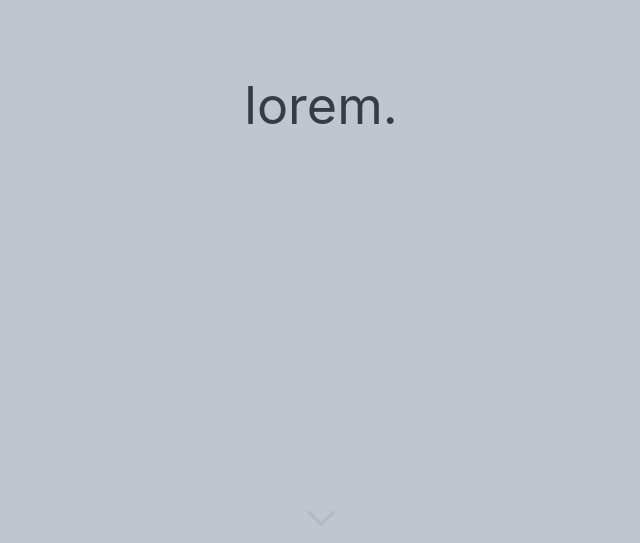
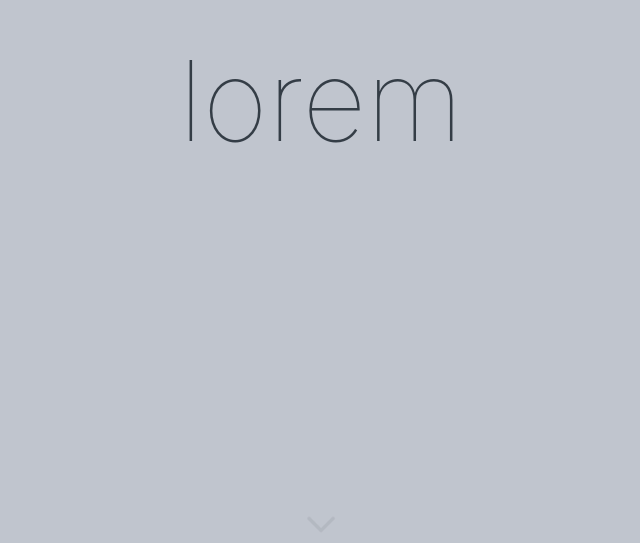
Before and after one commit to fabioaromanini/lorem-frontend, a React (Create React App) app: page / in a window 1280 px wide. Shown: the part 257-800 px from the top of the page, without its empty margins (319-959 px from the left). Built offline with nearby package versions, Linux system fonts and the light colour scheme.

Commit message:
style - adapts landing to use bootstrap

```diff
--- a/public/index.html
+++ b/public/index.html
@@ -24,6 +24,16 @@
       rel="stylesheet"
       href="https://cdnjs.cloudflare.com/ajax/libs/animate.css/3.7.0/animate.min.css"
     />
+    <link
+      rel="stylesheet"
+      href="https://maxcdn.bootstrapcdn.com/bootstrap/4.3.1/css/bootstrap.min.css"
+      integrity="sha384-ggOyR0iXCbMQv3Xipma34MD+dH/1fQ784/j6cY/iJTQUOhcWr7x9JvoRxT2MZw1T"
+      crossorigin="anonymous"
+    />
+    <link
+      href="https://fonts.googleapis.com/css?family=Roboto:100,400&display=swap"
+      rel="stylesheet"
+    />
   </head>
   <body>
     <noscript>You need to enable JavaScript to run this app.</noscript>
--- a/src/App.css
+++ /dev/null
@@ -1,4 +0,0 @@
-.App {
-  background-color: #c0c5ce;
-  color: #343d46;
-}
--- a/src/App.js
+++ b/src/App.js
@@ -3,14 +3,12 @@ import React from 'react';
 import Landing from './landing/Landing';
 import ContactForm from './contactform/ContactForm';
 
-import './App.css';
-
 function App() {
   return (
-    <div className="App">
+    <React.Fragment>
       <Landing />
       <ContactForm />
-    </div>
+    </React.Fragment>
   );
 }
 
--- a/src/landing/Landing.css
+++ b/src/landing/Landing.css
@@ -1,6 +1,11 @@
-.Landing-logo {
-  height: 40vmin;
-  pointer-events: none;
+.Landing {
+  min-height: 100vh;
+  background-color: #c0c5ce;
+  color: #343d46;
+  display: flex;
+  flex-direction: column;
+  justify-content: flex-end;
+  text-align: center;
 }
 
 #Landing-scroll {
@@ -9,15 +14,10 @@
 }
 
 .Landing-hero {
-  font-size: 2em;
-  margin-bottom: 45vh;
+  margin-bottom: 42vh;
 }
 
-.Landing-header {
-  text-align: center;
-  min-height: 100vh;
-  display: flex;
-  flex-direction: column;
-  justify-content: flex-end;
-  font-size: calc(10px + 2vmin);
+.Landing-hero > h1 {
+  font-size: 7em;
+  font-weight: 100;
 }
--- a/src/landing/Landing.js
+++ b/src/landing/Landing.js
@@ -5,8 +5,12 @@ import arrow_down from './arrow_down.png';
 
 function Landing() {
   return (
-    <header className="Landing-header">
-      <div className="Landing-hero">lorem.</div>
+    <div className="Landing">
+      <header>
+        <div className="Landing-hero">
+          <h1>lorem</h1>
+        </div>
+      </header>
       <a href="#contact">
         <img
           className="animated infinite flash slower"
@@ -15,7 +19,7 @@ function Landing() {
           id="Landing-scroll"
         />
       </a>
-    </header>
+    </div>
   );
 }
 
```
Also changed, not shown: src/landing/logo.svg (deleted).
